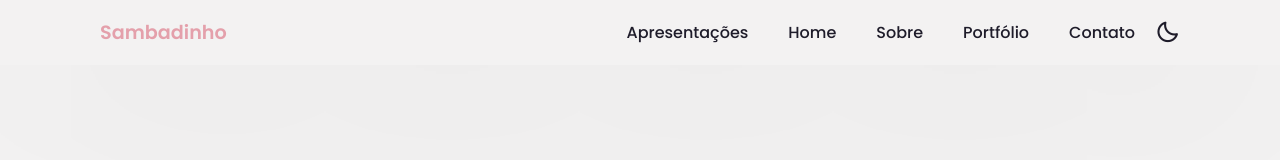
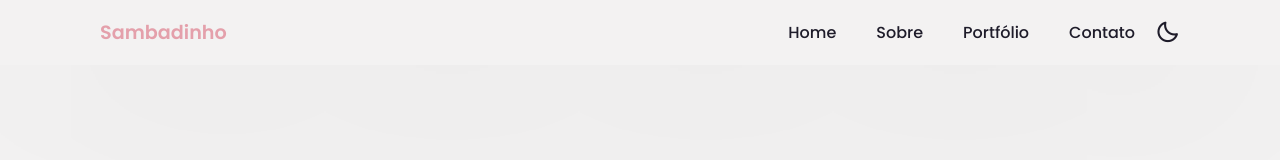
Before and after one commit to Maths9/sambadinho, a website: page index.html in a window 1280 px wide. Shown: the top 160 px of the page. Drawn offline with nearby package versions, Linux system fonts and the light colour scheme.

Commit message:
Add files via upload

```diff
--- a/index.html
+++ b/index.html
@@ -18,7 +18,7 @@
       <a href="#" class="logo"> Sambadinho </a>
       <div class="bx bx-menu" id="menu-icon"></div>
       <ul class="navbar">
-        <li><a href="#apresentacao">Apresentações</a></li>
+
         <li><a href="#home">Home</a></li>
         <li><a href="#about">Sobre</a></li>
         <li><a href="#menu">Portfólio</a></li>
```
